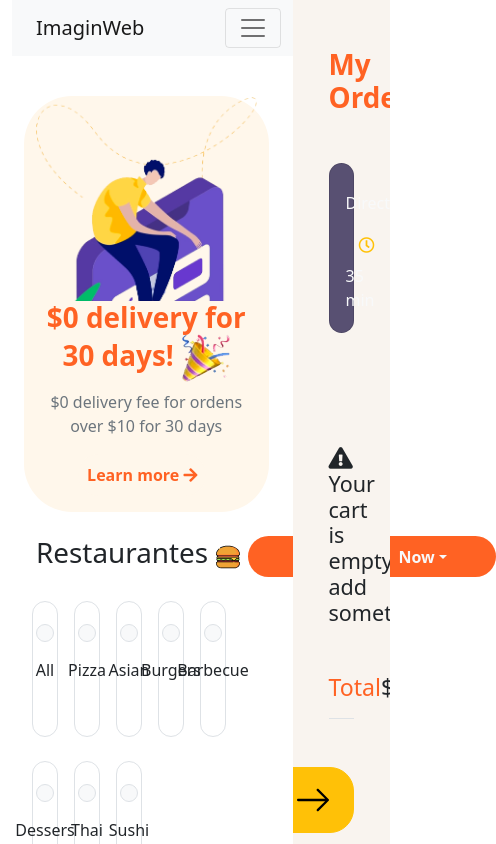
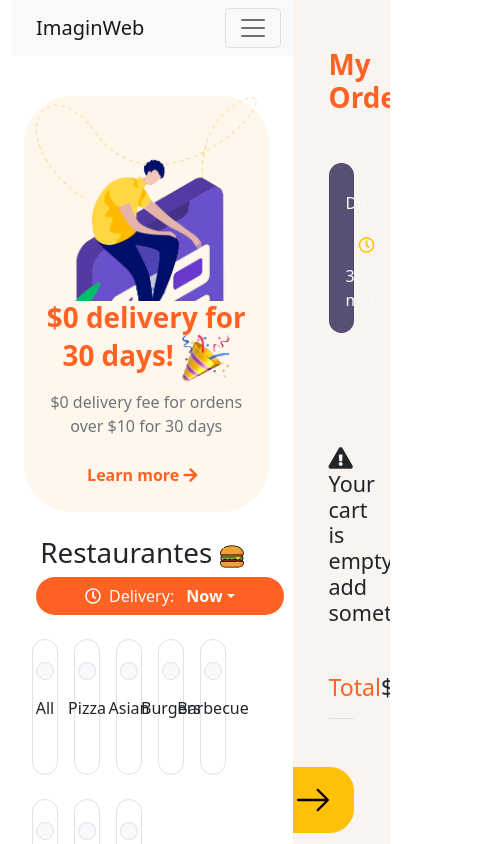
Before and after one commit to danielrs95/test-imaginamos, a React (Create React App) app: page / in a window 390 px wide. Shown: the top 844 px of the page, 496 px wide, since content can reach past the window. Built offline with nearby package versions, Linux system fonts and the light colour scheme; grey boxes are pictures that could not be loaded.

Commit message:
Agrega responsive a Categories

```diff
--- a/src/components/Categories.js
+++ b/src/components/Categories.js
@@ -7,8 +7,8 @@
     <div className='container mt-4'>
       <div className='row'>
         <div className='col-12'>
-          <div className='d-flex justify-content-between'>
-            <div className='d-flex align-items-center'>
+          <div className='d-flex flex-column d-md-flex flex-md-row justify-content-md-between'>
+            <div className='d-flex justify-content-center align-items-md-center'>
               <h1>Restaurantes</h1>
               <img
                 src='/icons/1046784.svg'
```
